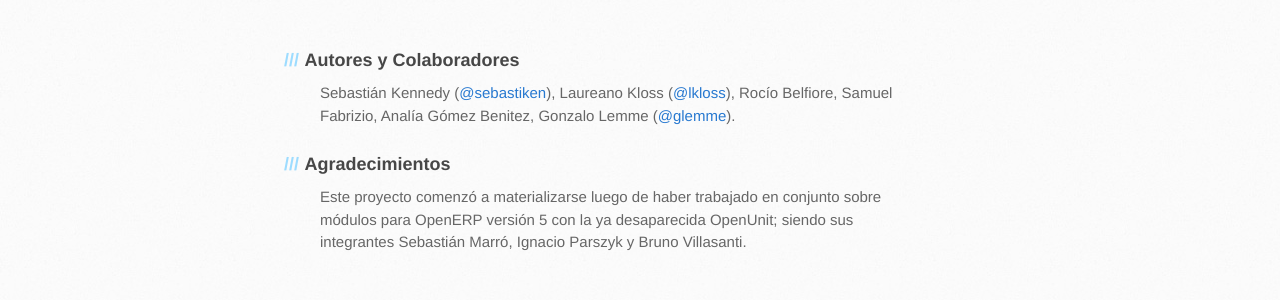
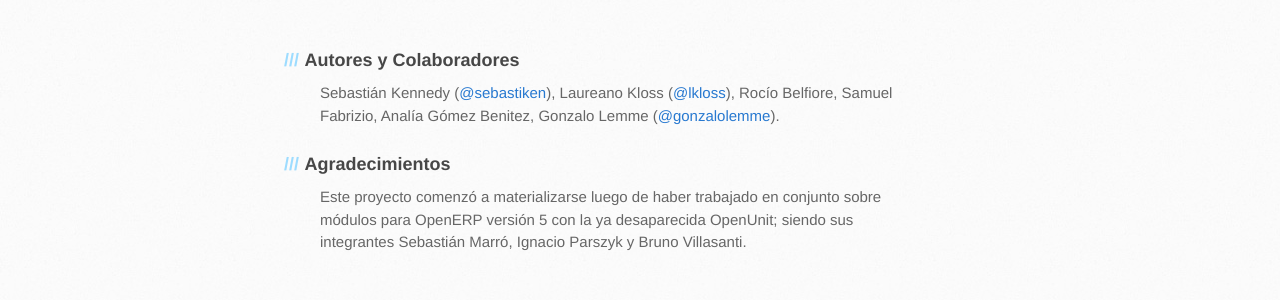
Before and after one commit to ProyectoAconcagua/ProyectoAconcagua.github.io, a Jekyll site: the page index.html, which Jekyll copies as it is, in a window 1280 px wide and 900 px high, scrolled down 1586 px. Shown: the part 406-706 px from the top of the window. Built offline with Jekyll 4.4.1, drawn with Linux system fonts in a browser that asks for light colours; Markdown is read by kramdown in place of the engine named in the settings.

Commit message:
Cambios en index.html. Agregado CNAME.

```diff
--- /dev/null
+++ b/CNAME
@@ -0,0 +1 @@
+proyectoaconcagua.com.ar
--- a/index.html
+++ b/index.html
@@ -42,12 +42,12 @@
 <a name="actual-modules" class="anchor" href="#actual-modules"><span class="octicon octicon-link"></span></a>M&oacute;dulos Actuales</h3>
 <h4>M&oacute;dulo de Facturaci&oacute;n Argentina</h4>
 <p>M&oacute;dulo encargado de adaptar los comprobantes de facturaci&oacute;n, NC y ND a las normativas de Argentina. Como, por ejemplo, denominaci&oacute;n del comprobante, punto de venta, etc.</p>
-          <a href="https://github.com/sebastiken/partner_ledger_by_partner/tarball/master" class="button">
+          <a href="https://github.com/ProyectoAconcagua/l10n_ar_point_of_sale_v7/tarball/master" class="button">
             <small>Download</small>
             .tar.gz
           </a>
 
-          <a href="https://github.com/sebastiken/partner_ledger_by_partner/zipball/master" class="button">
+          <a href="https://github.com/ProyectoAconcagua/l10n_ar_point_of_sale_v7/zipball/master" class="button">
             <small>Download</small>
             .zip
           </a>
@@ -56,12 +56,12 @@
 <h4>Plan de Cuentas general de Argentina</h4>
 <p>Consta de un Plan de Cuentas Genérico como para empezar a operar.</p>
 
-          <a href="https://github.com/sebastiken/partner_ledger_by_partner/tarball/master" class="button">
+          <a href="https://github.com/ProyectoAconcagua/partner_ledger_by_partner/tarball/master" class="button">
             <small>Download</small>
             .tar.gz
           </a>
 
-          <a href="https://github.com/sebastiken/partner_ledger_by_partner/zipball/master" class="button">
+          <a href="https://github.com/ProyectoAconcagua/partner_ledger_by_partner/zipball/master" class="button">
             <small>Download</small>
             .zip
           </a>
@@ -70,12 +70,12 @@
 <h4>M&oacute;dulo de Chequeo de CUIT</h4>
 <p>M&oacute;dulo que incorpora el concepto de Tipo de Documento (DNI, CUIT, CUIL, CI, LE, etc) y realiza chequeo de CUIT.</p>
 
-          <a href="https://github.com/sebastiken/partner_ledger_by_partner/tarball/master" class="button">
+          <a href="https://github.com/ProyectoAconcagua/base_vat_ar_v7/tarball/master" class="button">
             <small>Download</small>
             .tar.gz
           </a>
 
-          <a href="https://github.com/sebastiken/partner_ledger_by_partner/zipball/master" class="button">
+          <a href="https://github.com/ProyectoAconcagua/base_vat_ar_v7/zipball/master" class="button">
             <small>Download</small>
             .zip
           </a>
@@ -84,12 +84,12 @@
 <h4>M&oacute;dulo de Cobros y Pagos</h4>
 <p>Adaptaci&oacute;n de los Cobros y Pagos de OpenERP a la normativa Argentina, incorporando el uso de varias Formas de pago y brindando la posibilidad del agregado de otros m&oacute;dulos.</p>
 
-          <a href="https://github.com/sebastiken/partner_ledger_by_partner/tarball/master" class="button">
+          <a href="https://github.com/ProyectoAconcagua/l10n_ar_account_payment_v7/tarball/master" class="button">
             <small>Download</small>
             .tar.gz
           </a>
 
-          <a href="https://github.com/sebastiken/partner_ledger_by_partner/zipball/master" class="button">
+          <a href="https://github.com/ProyectoAconcagua/l10n_ar_account_payment_v7/zipball/master" class="button">
             <small>Download</small>
             .zip
           </a>
@@ -98,12 +98,12 @@
 <h4>M&oacute;dulo de Cheques</h4>
 <p>Incorpora el concepto de Cheques de Propios y de Terceros. Gestiona la Cartera de Cheques, Dep&oacute;sito de Cheques. Este m&oacute;dulo trabaja en conjunto con el m&oacute;dulo de Cobros y Pagos.</p>
 
-          <a href="https://github.com/sebastiken/partner_ledger_by_partner/tarball/master" class="button">
+          <a href="https://github.com/ProyectoAconcagua/l10n_ar_account_check_v7/tarball/master" class="button">
             <small>Download</small>
             .tar.gz
           </a>
 
-          <a href="https://github.com/sebastiken/partner_ledger_by_partner/zipball/master" class="button">
+          <a href="https://github.com/ProyectoAconcagua/l10n_ar_account_check_v7/zipball/master" class="button">
             <small>Download</small>
             .zip
           </a>
@@ -112,12 +112,12 @@
 <h4>M&oacute;dulo de Gesti&oacute;n de Chequeras</h4>
 <p>Agrega la creaci&oacute;n de chequeras para los Cheques Propios, ayudando a la emisi&oacute;n de los cheques en las &oacute;rdenes de pago. También est&aacute; relacionado al m&oacute;dulo de Cobros y Pagos y de Cheques.</p>
 
-          <a href="https://github.com/sebastiken/partner_ledger_by_partner/tarball/master" class="button">
+          <a href="https://github.com/ProyectoAconcagua/l10n_ar_account_create_check_v7/tarball/master" class="button">
             <small>Download</small>
             .tar.gz
           </a>
 
-          <a href="https://github.com/sebastiken/partner_ledger_by_partner/zipball/master" class="button">
+          <a href="https://github.com/ProyectoAconcagua/l10n_ar_account_create_check_v7/zipball/master" class="button">
             <small>Download</small>
             .zip
           </a>
@@ -126,12 +126,12 @@
 <h4>M&oacute;dulo de Retenciones</h4>
 <p>Este m&oacute;dulo adapta la contabilidad impositiva de OpenERP al concepto de Retenciones, pudiéndose agregar manualmente Retenciones a &oacute;rdenes de pago y recibos de cobro y que impacte en la declaraci&oacute;n impositiva del sistema tal cual viene de base</p>
 
-          <a href="https://github.com/sebastiken/partner_ledger_by_partner/tarball/master" class="button">
+          <a href="https://github.com/ProyectoAconcagua/l10n_ar_retentions_basic_v7/tarball/master" class="button">
             <small>Download</small>
             .tar.gz
           </a>
 
-          <a href="https://github.com/sebastiken/partner_ledger_by_partner/zipball/master" class="button">
+          <a href="https://github.com/ProyectoAconcagua/l10n_ar_retentions_basic_v7/zipball/master" class="button">
             <small>Download</small>
             .zip
           </a>
@@ -139,7 +139,7 @@
 
 <h3><a name="authors-and-contributors" class="anchor" href="#authors-and-contributors"><span class="octicon octicon-link"></span></a>Autores y Colaboradores</h3>
 
-<p>Sebasti&aacute;n Kennedy (<a href="https://github.com/sebastiken" class="user-mention">@sebastiken</a>), Laureano Kloss (<a href="https://github.com/lklossjhyett" class="user-mention">@lkloss</a>), Roc&iacute;o Belfiore, Samuel Fabrizio, Anal&iacute;a G&oacute;mez Benitez, Gonzalo Lemme (<a href="https://github.com/glemme" class="user-mention">@glemme</a>).</p>
+<p>Sebasti&aacute;n Kennedy (<a href="https://github.com/sebastiken" class="user-mention">@sebastiken</a>), Laureano Kloss (<a href="https://github.com/lklossjhyett" class="user-mention">@lkloss</a>), Roc&iacute;o Belfiore, Samuel Fabrizio, Anal&iacute;a G&oacute;mez Benitez, Gonzalo Lemme (<a href="https://github.com/gonzalolemme" class="user-mention">@gonzalolemme</a>).</p>
 
 <h3><a name="acknowledgment" class="anchor" href="#acknowledgment"><span class="octicon octicon-link"></span></a>Agradecimientos</h3>
 
```
Also changed, not shown: other parts of index.html (+1 -1 lines).
